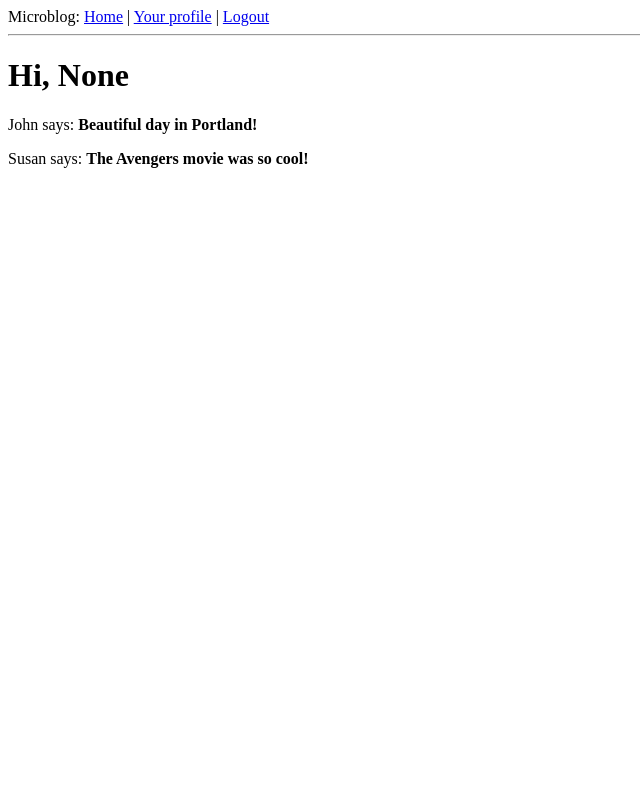
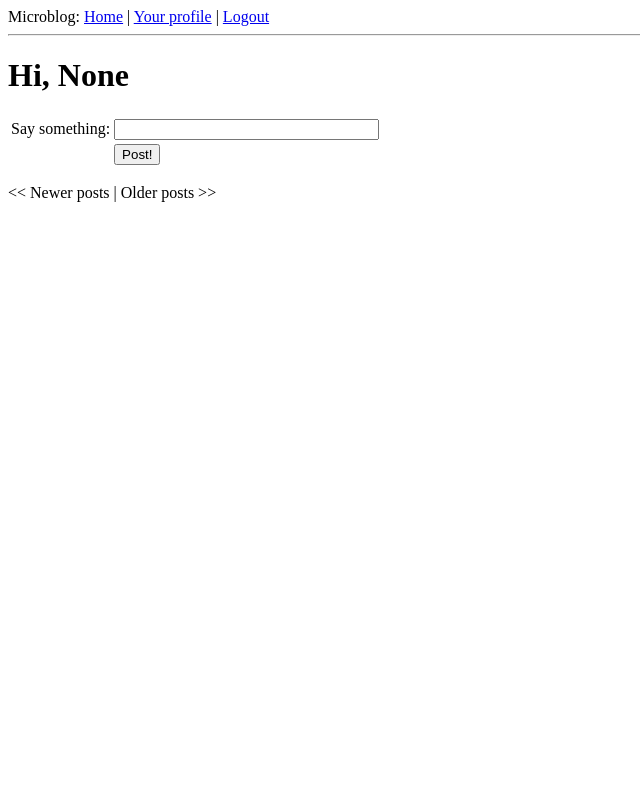
Before and after one commit to dheavy/flask-training, a Flask app: page / in a window 1280 px wide. Shown: the whole page, without its empty margins (0-640 px from the left). Run offline with Flask 2, Linux system fonts and the light colour scheme; a user stored in the database is signed in; data comes from the database, SQL or seed files in the repository; data that the repository does not hold is empty; parts of the project's set-up code (start-up, migrations or seed data) failed here and were passed over.

Commit message:
Pagination.

```diff
--- a/app/forms.py
+++ b/app/forms.py
@@ -29,3 +29,7 @@
       return False
 
     return True
+
+
+class PostForm(Form):
+  post = StringField('post', validators=[DataRequired()])
--- a/app/templates/index.html
+++ b/app/templates/index.html
@@ -1,7 +1,28 @@
 {% extends "base.html" %}
 {% block content %}
-  <h1>Hi, {{ user.nickname }}</h1>
-  {% for post in posts %}
-  <div><p>{{ post.author.nickname }} says: <b>{{ post.body }}</b></p></div>
+  <h1>Hi, {{ g.user.nickname }}</h1>
+  <form action="" method="post" name="post">
+    {{ form.hidden_tag() }}
+    <table>
+      <tr>
+        <td>Say something:</td>
+        <td>{{ form.post(size=30, maxlength=140) }}</td>
+        <td>
+          {% for error in form.post.errors %}
+            <span style="color:red">[{{ error }}]</span>
+          {% endfor %}
+        </td>
+      </tr>
+      <tr>
+        <td></td>
+        <td><input type="submit" value="Post!"></td>
+        <td></td>
+      </tr>
+    </table>
+  </form>
+  {% for post in posts.items %}
+    {% include 'post.html' %}
   {% endfor %}
+  {% if posts.has_prev %}<a href="{{ url_for('index', page=posts.prev_num) }}"><< Newest</a>{% else %}<< Newer posts{% endif %} |
+  {% if posts.has_next %}<a href="{{ url_for('index', page=posts.next_num) }}">Older posts >></a>{% else %}Older posts >>{% endif %}
 {% endblock %}
--- a/app/templates/user.html
+++ b/app/templates/user.html
@@ -24,4 +24,6 @@
   {% for post in posts %}
     {% include 'post.html' %}
   {% endfor %}
+  {% if posts.has_prev %}<a href="{{ url_for('user', nickname=user.nickname, page=posts.pre_num) }}"><< Newer posts</a>{% else %}<< Newer posts{% endif %}
+  {% if posts.has_next %}<a href="{{ url_for('user', nickname=user.nickname, page=posts.next_num) }}">Older posts >></a>{% else %}Older posts >>{% endif %}
 {% endblock %}
--- a/app/views.py
+++ b/app/views.py
@@ -1,31 +1,31 @@
 from flask import render_template, flash, redirect, session, url_for, request, g
 from flask.ext.login import login_user,logout_user, current_user, login_required
 from app import app, db, lm, oid
-from forms import LoginForm, EditForm
-from models import User
+from forms import LoginForm, EditForm, PostForm
+from models import User, Post
 from datetime import datetime
+from config import POSTS_PER_PAGE
 
 
-@app.route('/')
-@app.route('/index')
+@app.route('/', methods=['GET', 'POST'])
+@app.route('/index', methods=['GET', 'POST'])
+@app.route('/index/<int:page>', methods=['GET', 'POST'])
 @login_required
-def index():
-  user = g.user
+def index(page=1):
+  form = PostForm()
 
-  posts = [
-    {
-      'author': { 'nickname': 'John' },
-      'body': 'Beautiful day in Portland!'
-    },
-    {
-      'author': { 'nickname': 'Susan' },
-      'body': 'The Avengers movie was so cool!'
-    }
-  ]
+  if form.validate_on_submit():
+    post = Post(body=form.post.data, timestamp=datetime.utcnow(), author=g.user)
+    db.session.add(post)
+    db.session.commit()
+    flash('Your post is now live!')
+    return redirect(url_for('index'))
+
+  posts = g.user.followed_posts().paginate(page, POSTS_PER_PAGE, False)
 
   return render_template('index.html',
                          title='Home',
-                         user=user,
+                         form=form,
                          posts=posts)
 
 
@@ -99,19 +99,16 @@
 
 
 @app.route('/user/<nickname>')
+@app.route('/user/<nickname>/<int:page>')
 @login_required
-def user(nickname):
+def user(nickname, page=1):
   user = User.query.filter_by(nickname=nickname).first()
 
   if user == None:
     flash('User %s not found.' % nickname)
     return redirect(url_for('index'))
 
-  posts = [
-    { 'author': user, 'body': 'Test post #1'},
-    { 'author': user, 'body': 'Test post #2'}
-  ]
-
+  posts = user.posts.paginate(page, POSTS_PER_PAGE, False)
   return render_template('user.html', user=user, posts=posts)
 
 
--- a/config.py
+++ b/config.py
@@ -26,3 +26,6 @@
 
 # Admin list.
 ADMINS = ['hello@davybraun.com']
+
+# Pagination
+POSTS_PER_PAGE = 3
```
